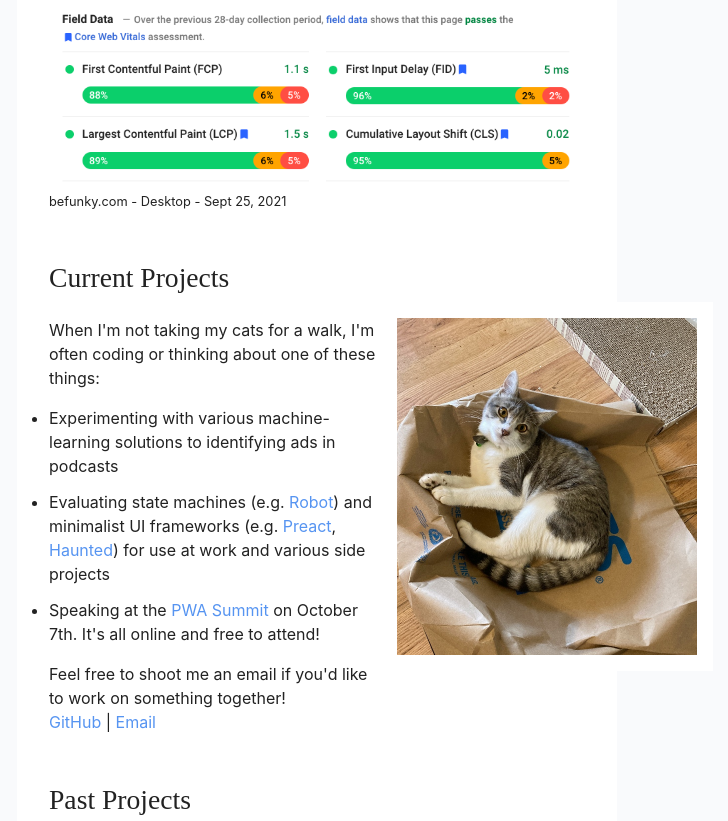
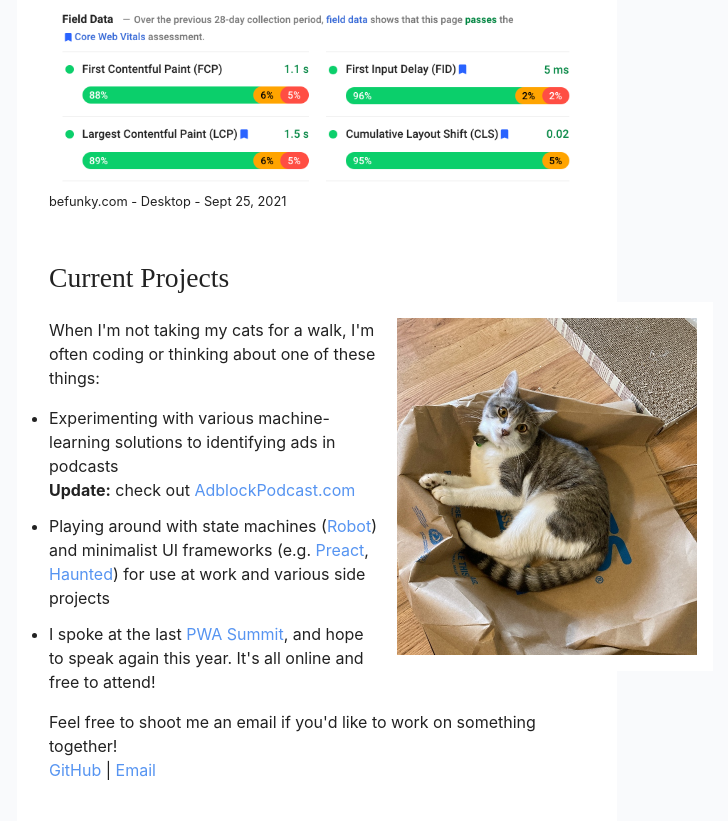
Before and after one commit to micahjon/micahjon.github.io, an Eleventy site: page about.md in a window 1280 px wide. Shown: the part 320-1141 px from the top of the page, without its empty margins (323-1051 px from the left). Built offline with nearby package versions, Linux system fonts and the light colour scheme; Eleventy itself is replaced by a stand-in of ours; files that its build step writes are made by us from their sources.

Commit message:
Update about page

```diff
--- a/about.md
+++ b/about.md
@@ -22,9 +22,10 @@ I'm currently leading the front-end team at BeFunky, a popular WebGL-based [Phot
 
 When I'm not taking my cats for a walk, I'm often coding or thinking about one of these things:
 
-- Experimenting with various machine-learning solutions to identifying ads in podcasts
-- Evaluating state machines (e.g. [Robot](https://github.com/matthewp/robot)) and minimalist UI frameworks (e.g. [Preact](https://preactjs.com/), [Haunted](https://github.com/matthewp/haunted)) for use at work and various side projects
-- Speaking at the [PWA Summit](https://pwasummit.org/) on October 7th. It's all online and free to attend!
+- Experimenting with various machine-learning solutions to identifying ads in podcasts<br>**Update:** check out [AdblockPodcast.com](https://www.adblockpodcast.com/)
+
+- Playing around with state machines ([Robot](https://github.com/matthewp/robot)) and minimalist UI frameworks (e.g. [Preact](https://preactjs.com/), [Haunted](https://github.com/matthewp/haunted)) for use at work and various side projects
+- I spoke at the last [PWA Summit](https://pwasummit.org/), and hope to speak again this year. It's all online and free to attend!
 
 Feel free to shoot me an email if you'd like to work on something together!<br>
 [GitHub](https://github.com/micahjon) \| [Email](mailto:micah.millereshleman@gmail.com)
```
